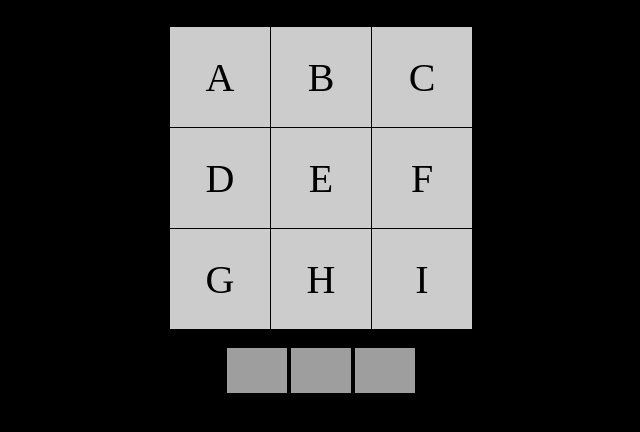
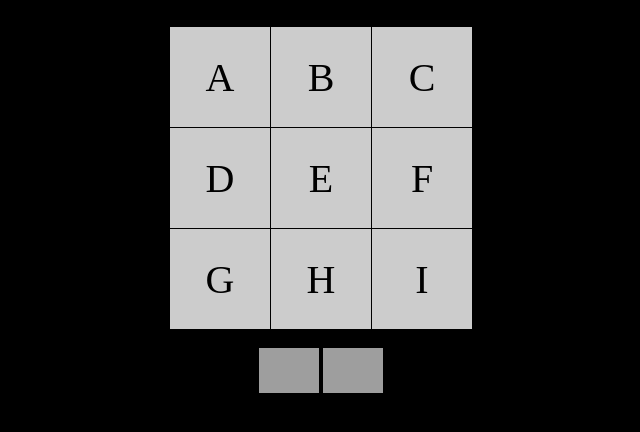
Before and after one commit to JDGMiles/Drag-Select-Test, a plain HTML site: page index.html in a window 1280 px wide. Shown: the whole page, without its empty margins (319-959 px from the left). Drawn offline with nearby package versions, Linux system fonts and the light colour scheme; grey boxes are pictures that could not be loaded; a web font is replaced by a local one.

Commit message:
Removed Twitter link

```diff
--- a/index.html
+++ b/index.html
@@ -31,7 +31,6 @@
 
   <br>
   <a href="#popup1"><img src="http://jdgmiles.github.io/questionmark.png" style="width:60px;"></a>
-  <a href="https://twitter.com/JDGMiles/" target="_blank"><img src="http://jdgmiles.github.io/twitter.png" style="width:60px"></a>
   <a href="http://jdgmiles.github.io/" target="_blank"><img src="http://jdgmiles.github.io/jdgm.png" style="width:60px"></a>
 
   <div id="popup1" class="overlay">
```
